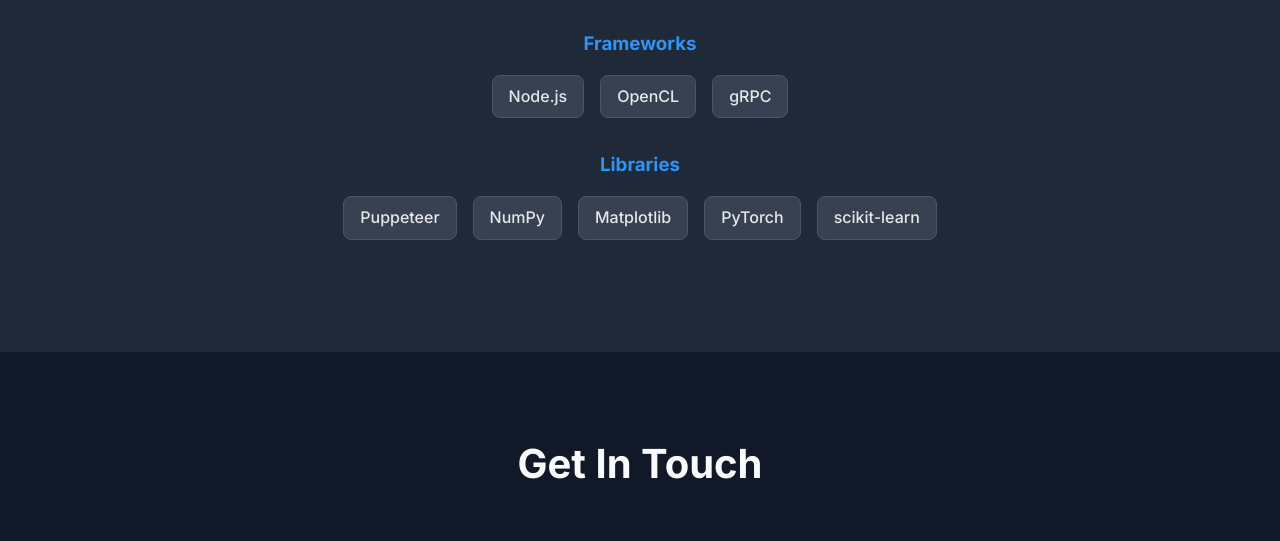
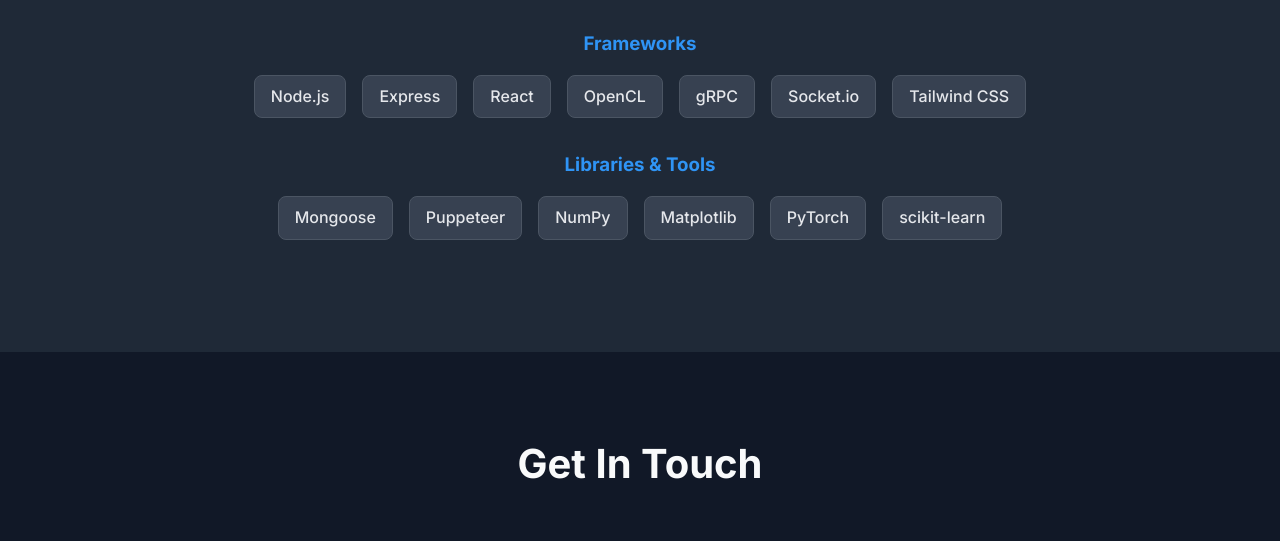
Before and after one commit to hhajibadri/personal-portfolio, a plain HTML site: page index.html in a window 1280 px wide. Shown: the part 3442-3983 px from the top of the page. Drawn offline with Linux system fonts and the light colour scheme.

Commit message:
updated portfolio

```diff
--- a/index.html
+++ b/index.html
@@ -216,13 +216,18 @@
                 <h3>Frameworks</h3>
                 <ul class="skills-list">
                     <li>Node.js</li>
+                    <li>Express</li>
+                    <li>React</li>
                     <li>OpenCL</li>
                     <li>gRPC</li>
+                    <li>Socket.io</li>
+                    <li>Tailwind CSS</li>
                 </ul>
             </div>
             <div class="skills-category">
-                <h3>Libraries</h3>
+                <h3>Libraries & Tools</h3>
                 <ul class="skills-list">
+                    <li>Mongoose</li>
                     <li>Puppeteer</li>
                     <li>NumPy</li>
                     <li>Matplotlib</li>
```
